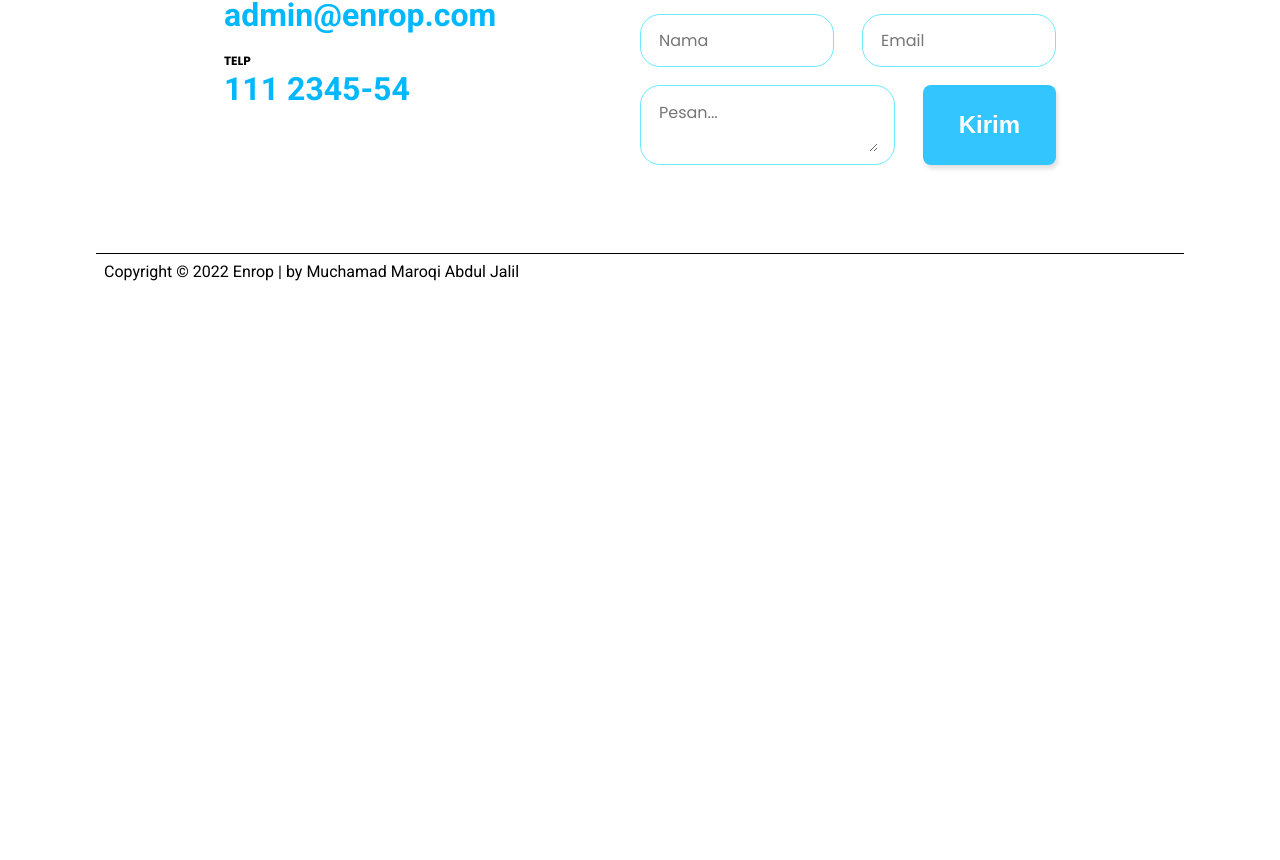
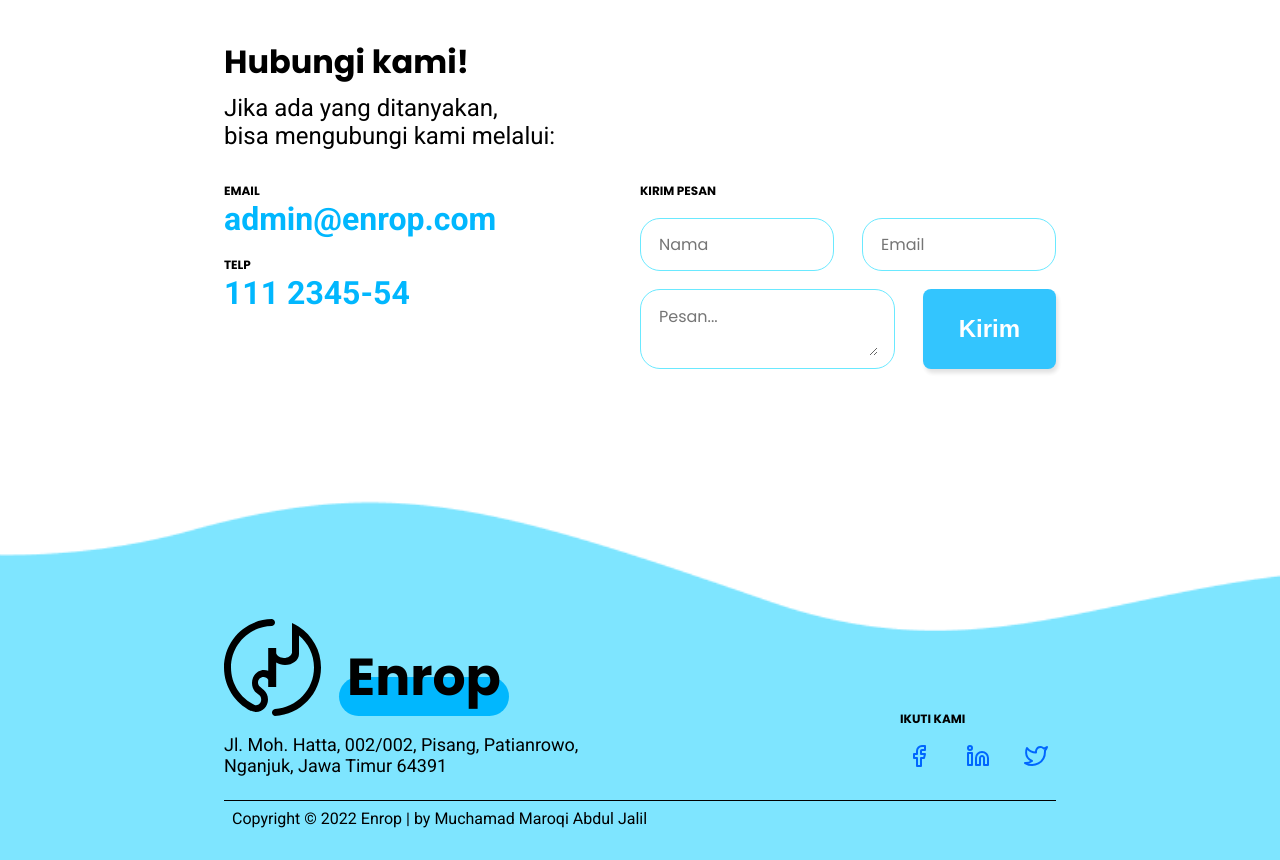
Before and after one commit to maroqijalil/enrop-web, a React (Create React App) app: page / in a window 1280 px wide. Shown: the part 3527-4387 px from the top of the page. Before the commit the page ends 3840 px from the top, so only its background shows below. Built offline with nearby package versions, Linux system fonts and the light colour scheme.

Commit message:
feat: add footer section

```diff
--- /dev/null
+++ b/src/Modules/Common/Presentation/Assets/FacebookIcon.tsx
@@ -0,0 +1,24 @@
+import AssetProps from '../Props/AssetProps';
+
+const FacebookIcon = (props: AssetProps) => {
+  const { width = 40, height = 40 } = props;
+
+  return (
+    <svg
+      width={width}
+      height={height}
+      viewBox="0 0 40 40"
+      fill="none"
+      xmlns="http://www.w3.org/2000/svg">
+      <path
+        d="M25 10H22C20.6739 10 19.4021 10.5268 18.4645 11.4645C17.5268 12.4021 17 13.6739 17 15V18H14V22H17V30H21V22H24L25 18H21V15C21 14.7348 21.1054 14.4804 21.2929 14.2929C21.4804 14.1054 21.7348 14 22 14H25V10Z"
+        stroke="#0066FE"
+        strokeWidth="2"
+        strokeLinecap="round"
+        strokeLinejoin="round"
+      />
+    </svg>
+  );
+};
+
+export default FacebookIcon;
--- /dev/null
+++ b/src/Modules/Common/Presentation/Assets/LinkedInIcon.tsx
@@ -0,0 +1,38 @@
+import AssetProps from '../Props/AssetProps';
+
+const LinkedInIcon = (props: AssetProps) => {
+  const { width = 40, height = 40 } = props;
+
+  return (
+    <svg
+      width={width}
+      height={height}
+      viewBox="0 0 40 40"
+      fill="none"
+      xmlns="http://www.w3.org/2000/svg">
+      <path
+        d="M24 16C25.5913 16 27.1174 16.6321 28.2426 17.7574C29.3679 18.8826 30 20.4087 30 22V29H26V22C26 21.4696 25.7893 20.9609 25.4142 20.5858C25.0391 20.2107 24.5304 20 24 20C23.4696 20 22.9609 20.2107 22.5858 20.5858C22.2107 20.9609 22 21.4696 22 22V29H18V22C18 20.4087 18.6321 18.8826 19.7574 17.7574C20.8826 16.6321 22.4087 16 24 16V16Z"
+        stroke="#0066FE"
+        strokeWidth="2"
+        strokeLinecap="round"
+        strokeLinejoin="round"
+      />
+      <path
+        d="M14 17H10V29H14V17Z"
+        stroke="#0066FE"
+        strokeWidth="2"
+        strokeLinecap="round"
+        strokeLinejoin="round"
+      />
+      <path
+        d="M12 14C13.1046 14 14 13.1046 14 12C14 10.8954 13.1046 10 12 10C10.8954 10 10 10.8954 10 12C10 13.1046 10.8954 14 12 14Z"
+        stroke="#0066FE"
+        strokeWidth="2"
+        strokeLinecap="round"
+        strokeLinejoin="round"
+      />
+    </svg>
+  );
+};
+
+export default LinkedInIcon;
--- /dev/null
+++ b/src/Modules/Common/Presentation/Assets/Pattern3.ts
@@ -0,0 +1,9 @@
+import Asset from './Asset';
+
+class Pattern3 extends Asset {
+  get path(): string {
+    return 'pattern3.png';
+  }
+}
+
+export default Pattern3;
--- /dev/null
+++ b/src/Modules/Common/Presentation/Assets/TwitterIcon.tsx
@@ -0,0 +1,24 @@
+import AssetProps from '../Props/AssetProps';
+
+const TwitterIcon = (props: AssetProps) => {
+  const { width = 40, height = 40 } = props;
+
+  return (
+    <svg
+      width={width}
+      height={height}
+      viewBox="0 0 40 40"
+      fill="none"
+      xmlns="http://www.w3.org/2000/svg">
+      <path
+        d="M31 11.0101C30.0424 11.6855 28.9821 12.2022 27.86 12.5401C27.2577 11.8476 26.4573 11.3567 25.567 11.134C24.6767 10.9112 23.7395 10.9673 22.8821 11.2945C22.0247 11.6218 21.2884 12.2045 20.773 12.9638C20.2575 13.7231 19.9877 14.6224 20 15.5401V16.5401C18.2426 16.5856 16.5013 16.1959 14.931 15.4055C13.3607 14.6151 12.0103 13.4487 11 12.0101C11 12.0101 7 21.0101 16 25.0101C13.9405 26.408 11.4872 27.109 9 27.0101C18 32.0101 29 27.0101 29 15.5101C28.9991 15.2315 28.9723 14.9537 28.92 14.6801C29.9406 13.6735 30.6608 12.4028 31 11.0101V11.0101Z"
+        stroke="#0066FE"
+        strokeWidth="2"
+        strokeLinecap="round"
+        strokeLinejoin="round"
+      />
+    </svg>
+  );
+};
+
+export default TwitterIcon;
--- a/src/Modules/Common/Presentation/Components/Layouts/Footer/styles.module.scss
+++ b/src/Modules/Common/Presentation/Components/Layouts/Footer/styles.module.scss
@@ -3,7 +3,7 @@
 footer {
   align-items: center;
   margin: 0;
-  padding: 24px 96px;
+  padding: 24px 224px;
 
   div {
     width: 100%;
--- /dev/null
+++ b/src/Modules/Common/Presentation/Components/Sections/Footer/FooterSectionComponent.tsx
@@ -0,0 +1,43 @@
+import styles from './styles.module.scss';
+import Pattern3 from '../../../Assets/Pattern3';
+import LogoIcon from '../../../Assets/LogoIcon';
+import FacebookIcon from '../../../Assets/FacebookIcon';
+import LinkedInIcon from '../../../Assets/LinkedInIcon';
+import TwitterIcon from '../../../Assets/TwitterIcon';
+
+const FooterSectionComponent = () => {
+  return (
+    <section className={styles.section}>
+      <div className={styles.content}>
+        <div className={styles.logo}>
+          <LogoIcon color={'black'} />
+
+          <div className={styles.title}>
+            <h1>Enrop</h1>
+            <div />
+          </div>
+        </div>
+
+        <p className={styles.subtitle}>
+          Jl. Moh. Hatta, 002/002, Pisang, Patianrowo,
+          <br />
+          Nganjuk, Jawa Timur 64391
+        </p>
+      </div>
+
+      <div className={styles.follow}>
+        <h3>Ikuti Kami</h3>
+
+        <div className={styles.icon}>
+          <FacebookIcon />
+          <LinkedInIcon />
+          <TwitterIcon />
+        </div>
+      </div>
+
+      <img src={new Pattern3().localUrl} />
+    </section>
+  );
+};
+
+export default FooterSectionComponent;
--- /dev/null
+++ b/src/Modules/Common/Presentation/Components/Sections/Footer/styles.module.scss
@@ -0,0 +1,67 @@
+@import "src/App";
+
+.section {
+  display: flex;
+  position: relative;
+  gap: 5%;
+  justify-content: space-between;
+  align-items: end;
+  margin: 0;
+
+  .content {
+    .logo {
+      display: flex;
+      gap: 18px;
+      align-items: end;
+
+      .title {
+        width: fit-content;
+        position: relative;
+
+        h1 {
+          margin: 0 8px;
+          font-size: 52px;
+        }
+
+        div {
+          position: absolute;
+          height: 50%;
+          width: 100%;
+          bottom: 0;
+          z-index: $depth-1;
+          border-radius: 100px;
+          background-color: $color-primary;
+        }
+      }
+    }
+
+    p {
+      margin-top: 18px;
+      font-size: 18px;
+    }
+  }
+
+  .follow {
+    display: flex;
+    flex-direction: column;
+    gap: 8px;
+
+    h3 {
+      margin: 0;
+      font-size: 12px;
+      text-transform: uppercase;
+    }
+
+    .icon {
+      display: flex;
+      gap: 18px;
+    }
+  }
+
+  img {
+    position: absolute;
+    z-index: $depth-3;
+    bottom: -500px;
+    transform: scale(1.5, 1.5);
+  }
+}
--- a/src/Modules/Common/Presentation/Pages/Home/HomePage.tsx
+++ b/src/Modules/Common/Presentation/Pages/Home/HomePage.tsx
@@ -5,6 +5,7 @@ import AboutSectionComponent from '../../Components/Sections/About/AboutSectionC
 import ServiceSectionComponent from '../../Components/Sections/Service/ServiceSectionComponent';
 import PricingSectionComponent from '../../Components/Sections/Pricing/PricingSectionComponent';
 import ContactSectionComponent from '../../Components/Sections/Contact/ContactSectionComponent';
+import FooterSectionComponent from '../../Components/Sections/Footer/FooterSectionComponent';
 
 const HomePage = () => (
   <PageComponent>
@@ -20,6 +21,8 @@ const HomePage = () => (
       <PricingSectionComponent />
 
       <ContactSectionComponent />
+
+      <FooterSectionComponent />
     </div>
   </PageComponent>
 );
--- a/src/Modules/Common/Presentation/Pages/Home/styles.module.scss
+++ b/src/Modules/Common/Presentation/Pages/Home/styles.module.scss
@@ -3,5 +3,5 @@
 .page {
   display: flex;
   flex-direction: column;
-  gap: 118px;
+  gap: 186px;
 }
```
Also changed, not shown: public/assets/pattern3.png (added).
